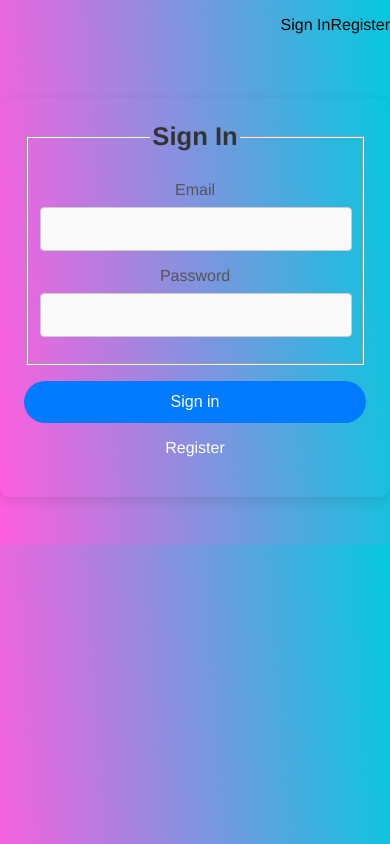
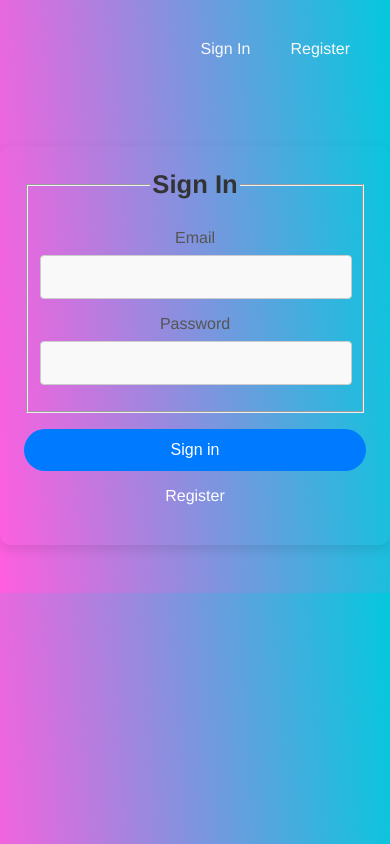
Before and after one commit to cmedeiros1130/smart-brain, a React (Create React App) app: page / in a window 390 px wide. Built offline with nearby package versions, Linux system fonts and the light colour scheme.

Commit message:
Navigation CSS

```diff
--- /dev/null
+++ b/src/components/Navigation/Navigation.css
@@ -0,0 +1,37 @@
+/* Navigation container */
+nav {
+  padding: 1rem;
+  position: relative;
+  z-index: 1000;
+}
+
+/* Links styling */
+nav p {
+  color: #f9f9f9;
+  font-size: 1.2rem;
+  font-weight: 500;
+  margin-right: 1rem;
+  text-decoration: none;
+  cursor: pointer;
+  padding: 0.5rem 1rem;
+  border-radius: 4px;
+  transition: background-color 0.3s ease, color 0.3s ease;
+}
+
+/* Hover effect on links */
+nav p:hover {
+  background-color: #007bff;
+  color: #fff;
+}
+
+/* For mobile screens */
+@media screen and (max-width: 768px) {
+  nav {
+    justify-content: center;
+  }
+
+  nav p {
+    margin-right: 0.5rem;
+    font-size: 1rem;
+  }
+}
--- a/src/components/Navigation/navigation.js
+++ b/src/components/Navigation/navigation.js
@@ -1,4 +1,5 @@
 import React from "react";
+import "./Navigation.css";
 
 const Navigation = ({ onRouteChange, isSignedIn }) => {
   if (isSignedIn) {
--- a/src/components/Register/Register.js
+++ b/src/components/Register/Register.js
@@ -50,9 +50,7 @@ class Register extends React.Component {
             <fieldset id="sign_up">
               <legend className="f1 fw6 ph0 mh0">Register</legend>
               <div className="mt3">
-                <label className="db fw6 lh-copy f6" htmlFor="name">
-                  Name
-                </label>
+                <label htmlFor="name">Name</label>
                 <input
                   type="text"
                   name="name"
@@ -61,9 +59,7 @@ class Register extends React.Component {
                 />
               </div>
               <div className="mt3">
-                <label className="db fw6 lh-copy f6" htmlFor="email-address">
-                  Email
-                </label>
+                <label htmlFor="email-address">Email</label>
                 <input
                   type="email"
                   name="email-address"
```
